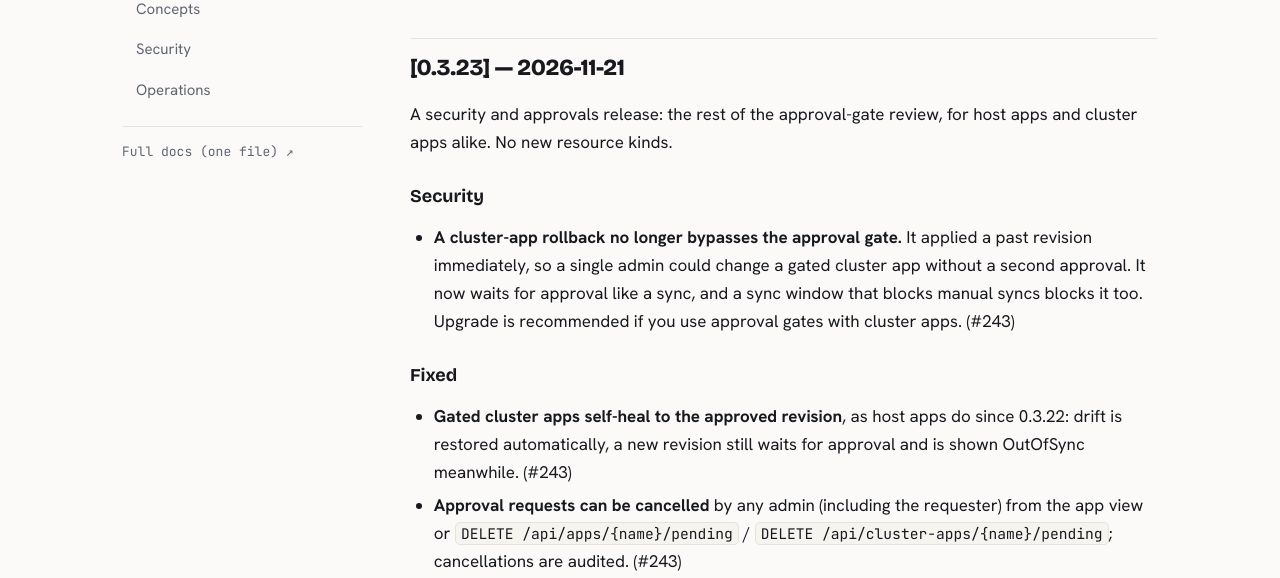
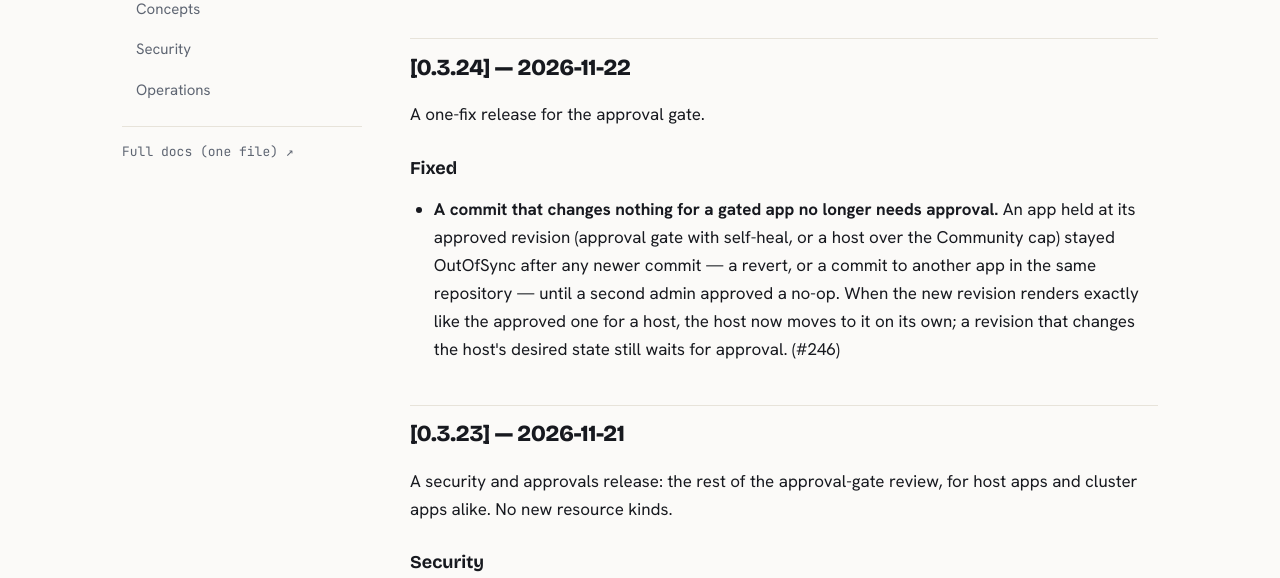
Before and after one commit to Inblade/hostcd-dist, a plain HTML site: page docs/changelog/index.html in a window 1280 px wide. Shown: the part 220-798 px from the top of the page. Drawn offline with Linux system fonts and the light colour scheme.

Commit message:
docs: sync hostcd.dev for v0.3.24 (#64)
Co-authored-by: hostcd-release <release@hostcd.dev>

```diff
--- a/docs/changelog/index.html
+++ b/docs/changelog/index.html
@@ -33,6 +33,18 @@
 <h1 id="changelog">Changelog</h1>
 <p>All notable changes to hostcd are documented here. This project uses date-based
 <code>vMAJOR.MINOR.PATCH</code> tags; security releases are called out explicitly.</p>
+<h2 id="0324--2026-11-22">[0.3.24] — 2026-11-22</h2>
+<p>A one-fix release for the approval gate.</p>
+<h3 id="fixed">Fixed</h3>
+<ul>
+<li><strong>A commit that changes nothing for a gated app no longer needs approval.</strong>
+An app held at its approved revision (approval gate with self-heal, or a host
+over the Community cap) stayed OutOfSync after any newer commit — a revert, or
+a commit to another app in the same repository — until a second admin
+approved a no-op. When the new revision renders exactly like the approved one
+for a host, the host now moves to it on its own; a revision that changes the
+host's desired state still waits for approval. (#246)</li>
+</ul>
 <h2 id="0323--2026-11-21">[0.3.23] — 2026-11-21</h2>
 <p>A security and approvals release: the rest of the approval-gate review, for
 host apps and cluster apps alike. No new resource kinds.</p>
@@ -44,7 +56,7 @@ without a second approval. It now waits for approval like a sync, and a sync
 window that blocks manual syncs blocks it too. Upgrade is recommended if you
 use approval gates with cluster apps. (#243)</li>
 </ul>
-<h3 id="fixed">Fixed</h3>
+<h3 id="fixed-1">Fixed</h3>
 <ul>
 <li><strong>Gated cluster apps self-heal to the approved revision</strong>, as host apps do
 since 0.3.22: drift is restored automatically, a new revision still waits for
@@ -69,7 +81,7 @@ self-heal too; this is now documented. (#243)</li>
 <h2 id="0322--2026-11-21">[0.3.22] — 2026-11-21</h2>
 <p>A small fix release: approval gates and self-heal now work together. No new
 resource kinds or features.</p>
-<h3 id="fixed-1">Fixed</h3>
+<h3 id="fixed-2">Fixed</h3>
 <ul>
 <li><strong>Self-heal works under an approval gate.</strong> An app in a project that requires
 approval, with automated sync and self-heal on, now restores the revision a
@@ -124,7 +136,7 @@ nothing new, or offers the update (one-click when the server has the updater
 configured) — so an operator no longer has to wait out the background poll or
 rely on the passive banner.</li>
 </ul>
-<h3 id="fixed-2">Fixed</h3>
+<h3 id="fixed-3">Fixed</h3>
 <ul>
 <li><strong>Settings were stale right after a form login.</strong> <code>/api/settings</code> is now
 refetched immediately after login (as it already was on a page reload), so the
@@ -204,7 +216,7 @@ trusted network). A server started manually without the token still leaves
 agent — so <code>sha256sum -c</code> can no longer verify a release green while an artifact
 that silently failed to build is simply absent from <code>SHA256SUMS</code>.</li>
 </ul>
-<h3 id="fixed-3">Fixed</h3>
+<h3 id="fixed-4">Fixed</h3>
 <ul>
 <li>The modal/drawer scrim is now a neutral black, so it visibly dims the content
 behind it on the dark theme (it previously matched the dark page background and
@@ -255,7 +267,7 @@ nothing has been written yet; an undeliverable forward returns <code>503</code>
 <code>Retry-After</code> rather than a hard <code>502</code>.</li>
 <li>HA remains an <strong>Enterprise preview</strong> pending a multi-day two-node soak.</li>
 </ul>
-<h3 id="fixed-4">Fixed</h3>
+<h3 id="fixed-5">Fixed</h3>
 <ul>
 <li>The server <strong>refuses a server-side install from a stale <code>-agent-dist</code></strong>
 (prevents a silent agent downgrade) and warns at startup on a version mismatch.</li>
@@ -296,7 +308,7 @@ package/service/user/group names.</li>
 <code>package</code>/<code>file</code>/<code>service</code>). See <code>docs/WINDOWS.md</code>.</li>
 <li>UI: view and edit a host's admin-assigned targeting labels.</li>
 </ul>
-<h3 id="fixed-5">Fixed</h3>
+<h3 id="fixed-6">Fixed</h3>
 <ul>
 <li>Documentation consistency (pricing/trial wording); self-contained public
 release notes.</li>
```
Also changed, not shown: docs/index.html (+1 -1 lines), 2 other files.
